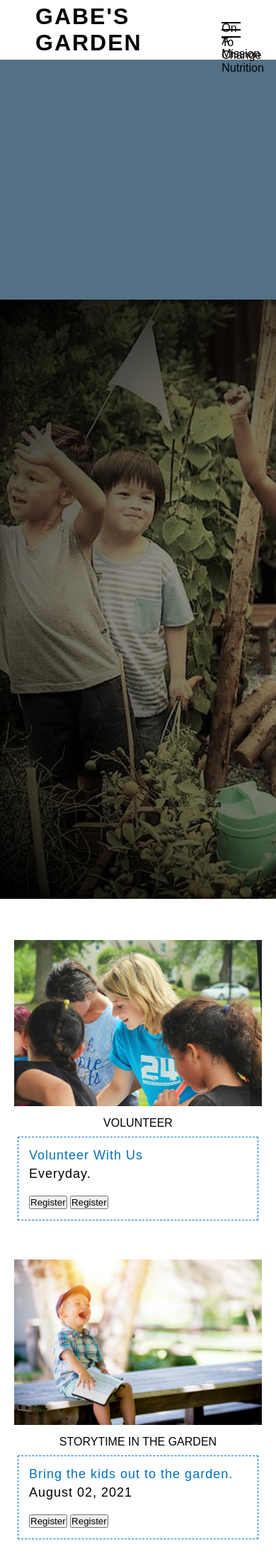
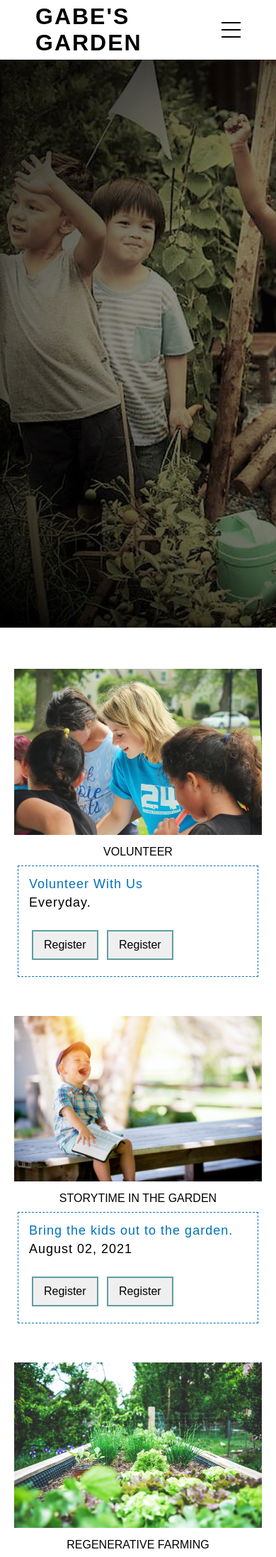
Before and after one commit to Code-Institute-Submissions/susanmarie87-The-Garden_NovResub, a Flask app: page /events in a window 390 px wide. Shown: the top 2193 px of the page at 71% size. Run offline with Flask 2, Linux system fonts and the light colour scheme; data that the repository does not hold is empty; some libraries are stand-ins or nearby versions; grey boxes are pictures that could not be loaded.

Commit message:
Styled buttons and fixed minor errors.

```diff
--- a/static/css/styles.css
+++ b/static/css/styles.css
@@ -83,7 +83,7 @@ header ul li a {
 }
 
 .banner h2 span {
-    color: #4978ff;
+    color: rgb(64, 241, 123);
 }
 
 header.sticky .logo,
@@ -94,8 +94,8 @@ header.sticky ul li a {
 .sec {
     background: #fff;
     padding: 100px;
-    min-height: 100vh;
     display: flex;
+    margin-bottom: 120px;
     justify-content: center;
     align-items: center;
 }
@@ -427,7 +427,7 @@ p {
     }
 
     .toggle:before {
-        content: 'On A Mission';
+        content: '';
         position: absolute;
         top: 4px;
         width: 100%;
@@ -439,7 +439,7 @@ p {
     }
 
     .toggle:after {
-        content: 'To Change Nutrition';
+        content: '';
         position: absolute;
         bottom: 4px;
         width: 100%;
@@ -564,17 +564,12 @@ p {
 }
 
 /* -- login page -- */
-.form-container {
-    position: relative;
-    justify-content: center;
-    align-items: center;
-}
+
 
 /*Register and Login Form*/
 section {
     position: relative;
-    min-height: 50vh;
-    background: #557085;
+    background: url('../img/backgroud.jpg');
     display: flex;
     padding: 20px;
     justify-content: center;
@@ -588,8 +583,8 @@ section.active {
 
 section .container {
     position: relative;
-    width: 1000px;
-    height: 800px;
+    width: 800px;
+    height: 600px;
     background: #fff;
     box-shadow: 0 15px 50px rgba(0, 0, 0, .1);
     overflow: hidden;
@@ -843,6 +838,48 @@ img {
     }
 }
 
+/* Buttons On Event Cards*/
+
+.button1 {
+    border: black;
+    color: white;
+    padding: 10px 15px;
+    text-align: left;
+    text-decoration: none;
+    display: inline-block;
+    font-size: 16px;
+    margin: 8px 4px;
+    transition-duration: 0.4s;
+    cursor: pointer;
+}
+
+.button1 {
+    background-color: cadetblue color;
+    color: black;
+    border: 2px solid cadetblue;
+}
+
+
+.button2 {
+    border: black;
+    color: white;
+    padding: 10px 15px;
+    text-align: left;
+    text-decoration: none;
+    display: inline-block;
+    font-size: 16px;
+    margin: 8px 4px;
+    transition-duration: 0.4s;
+    cursor: pointer;
+}
+
+.button2 {
+    background-color: cadetblue color;
+    color: black;
+    border: 2px solid cadetblue;
+}
+
+
 .flashes h4 {
     line-height: 2;
 }
```
